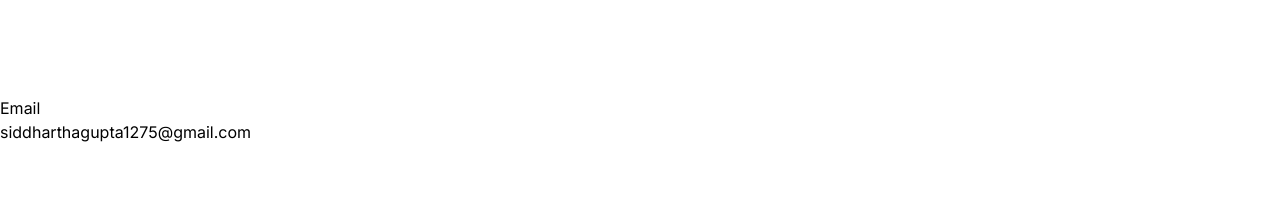
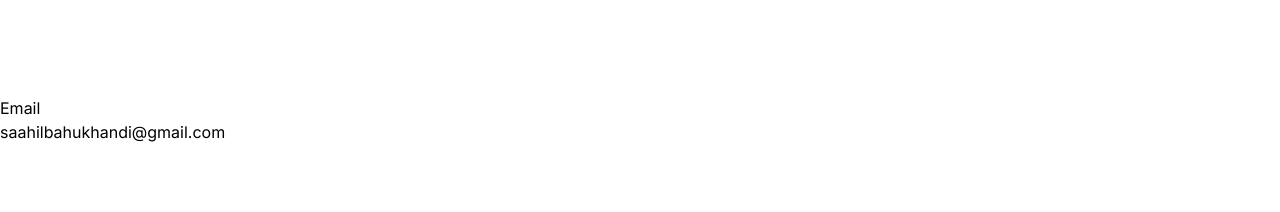
Before and after one commit to siddhartha2228065/Portfolio, a React (Vite) app: page / in a window 1280 px wide. Shown: the part 8840-9052 px from the top of the page. Built offline with nearby package versions, Linux system fonts and the light colour scheme.

Commit message:
Update Contact.jsx

```diff
--- a/src/components/Contact.jsx
+++ b/src/components/Contact.jsx
@@ -54,8 +54,8 @@ const Contact = () => {
                 </div>
                 <div>
                   <p className="text-sm text-gray-400">Email</p>
-                  <a href="mailto:siddharthagupta1275@gmail.com" className="text-lg hover:text-indigo-300 transition-colors">
-                    siddharthagupta1275@gmail.com
+                  <a href="mailto:saahilbahukhandi@gmail.com" className="text-lg hover:text-indigo-300 transition-colors">
+                    saahilbahukhandi@gmail.com
                   </a>
                 </div>
               </div>
```
